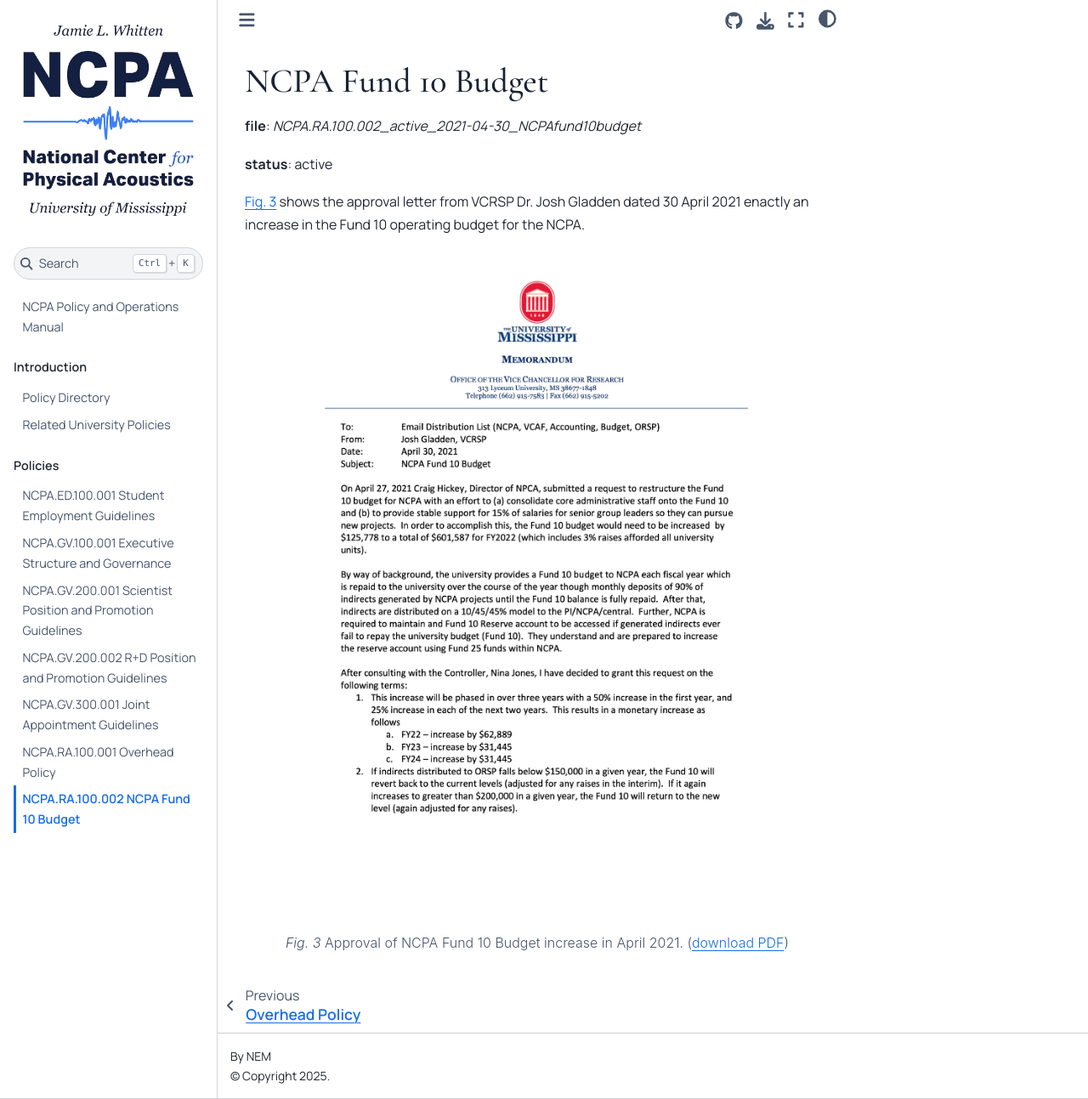
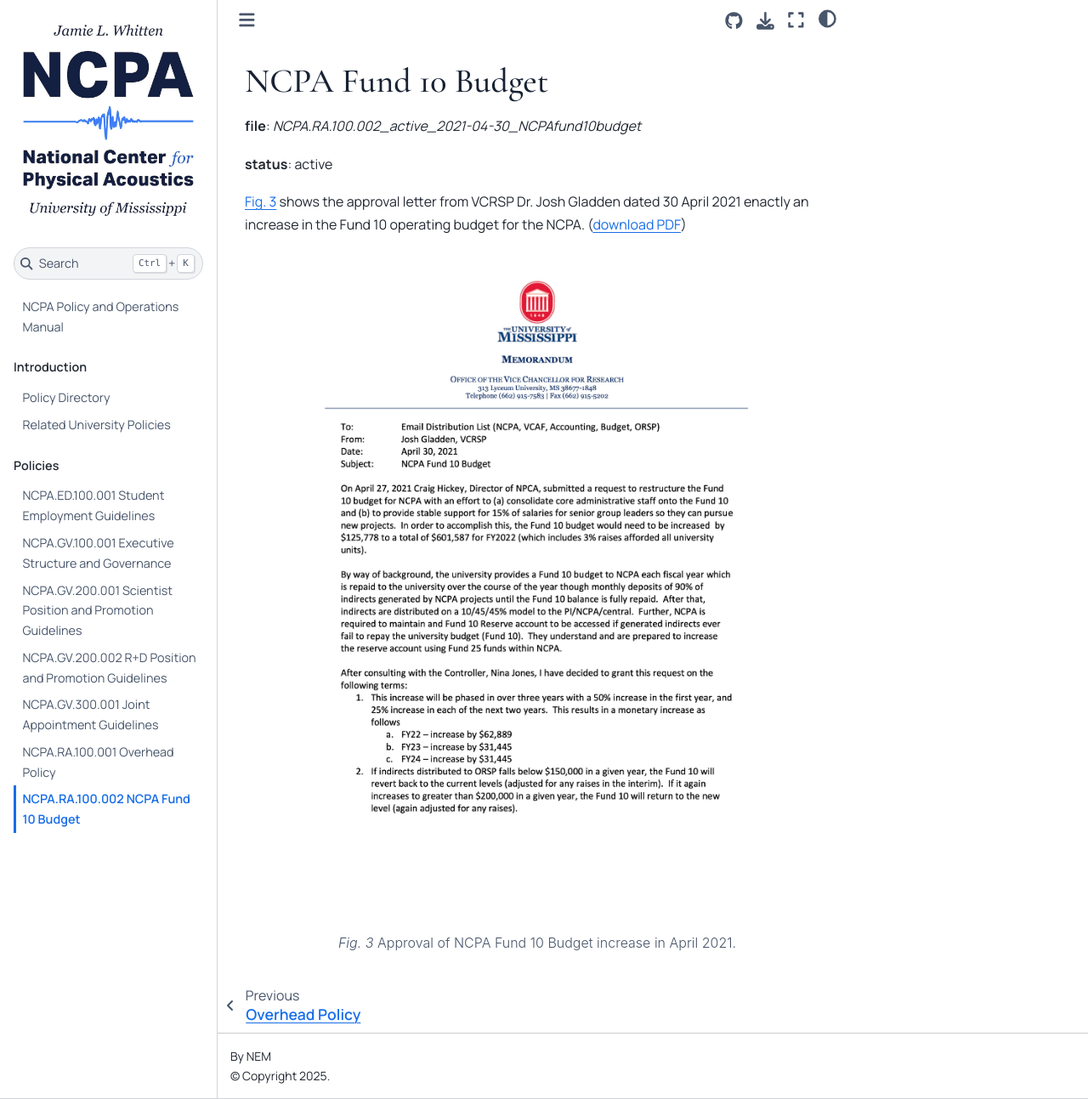
Before and after one commit to docNathanM/ncpa-policies, a Jupyter Book: the page built from book/policyfiles/NCPA.RA.100.002_active_2021-04-30_NCPAfund10budget.md, in a window 1280 px wide and 1293 px high. Shown: the whole window at 85% size. Built offline with Jupyter Book 1.0.4 settings and Sphinx 7.4.7 and the Sphinx Book theme 1.1.4, drawn with Linux system fonts in a browser that asks for light colours; part of the change alters nothing that is shown.

````diff
--- a/book/policyfiles/NCPA.RA.100.002_active_2021-04-30_NCPAfund10budget.md
+++ b/book/policyfiles/NCPA.RA.100.002_active_2021-04-30_NCPAfund10budget.md
@@ -5,7 +5,7 @@
 
 **status**: active
 
-{numref}`fund10letter` shows the approval letter from VCRSP Dr. Josh Gladden dated 30 April 2021 enactly an increase in the Fund 10 operating budget for the NCPA.
+{numref}`fund10letter` shows the approval letter from VCRSP Dr. Josh Gladden dated 30 April 2021 enactly an increase in the Fund 10 operating budget for the NCPA. ([download PDF](NCPA.RA.100.002_active_2021-04-30_NCPAfund10budget_f001.pdf))
 
 ```{figure} NCPA.RA.100.002_active_2021-04-30_NCPAfund10budget_f001.jpg
 :name: fund10letter
@@ -13,5 +13,5 @@
 :width: 90%
 :align: center
 
-Approval of NCPA Fund 10 Budget increase in April 2021. ([download PDF](NCPA.RA.100.002_active_2021-04-30_NCPAfund10budget_f001.pdf))
+Approval of NCPA Fund 10 Budget increase in April 2021.
 ```
````
